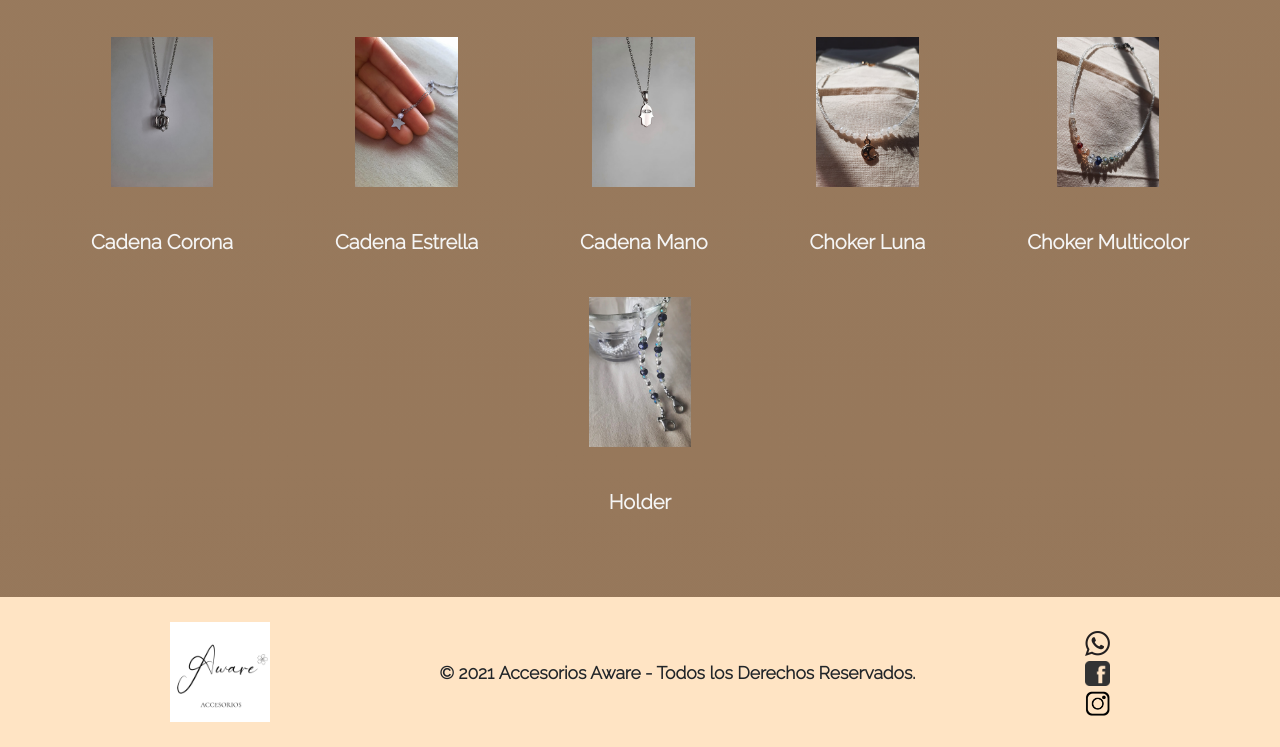
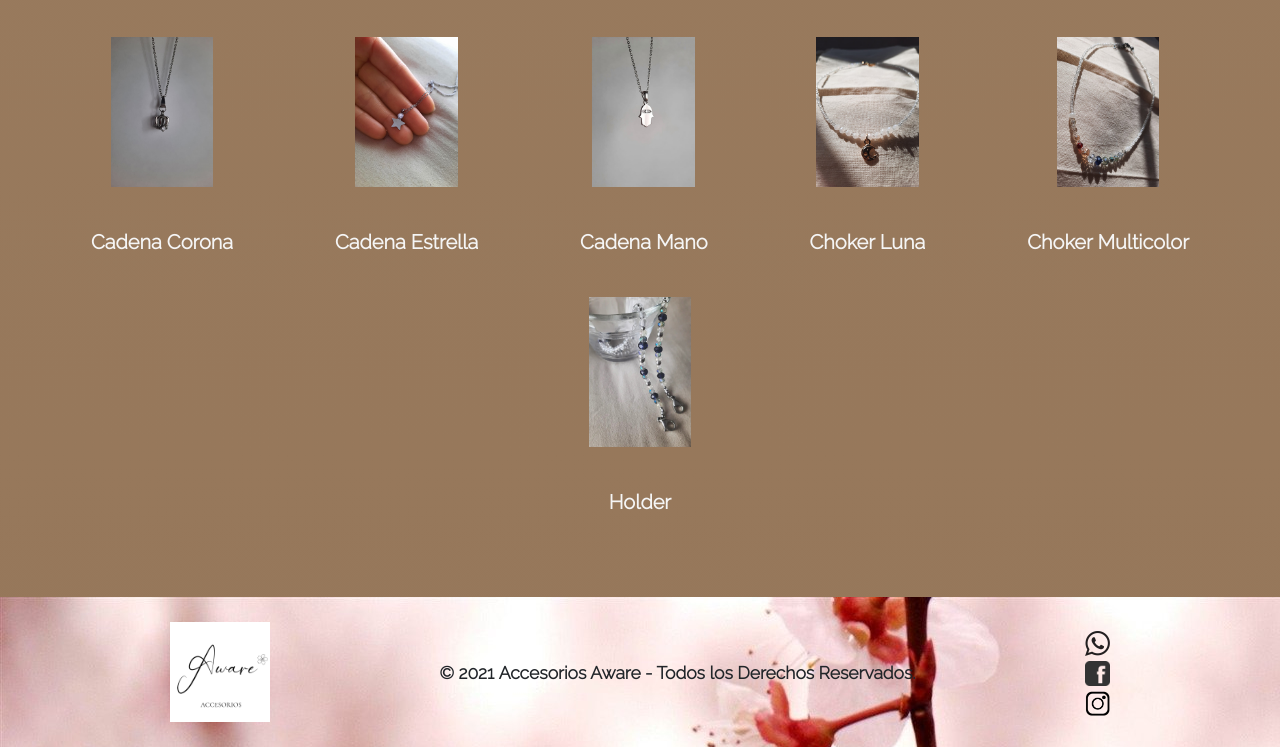
Before and after one commit to karentamae/ProyectoFinal, a website: page index.html in a window 1280 px wide. Shown: the part 3376-4123 px from the top of the page. Drawn offline with nearby package versions, Linux system fonts and the light colour scheme; files that its build step writes are made by us from their sources.

Commit message:
ultimo intento imagen footer

```diff
--- a/scss/_footer.scss
+++ b/scss/_footer.scss
@@ -1,7 +1,7 @@
 footer {
     height: 150px;
    background-color: bisque;
-
+background-image: url(/Img/sakura.jpg) !important;
     display: flex;
     flex-direction: row;
     flex-wrap: nowrap;
```
